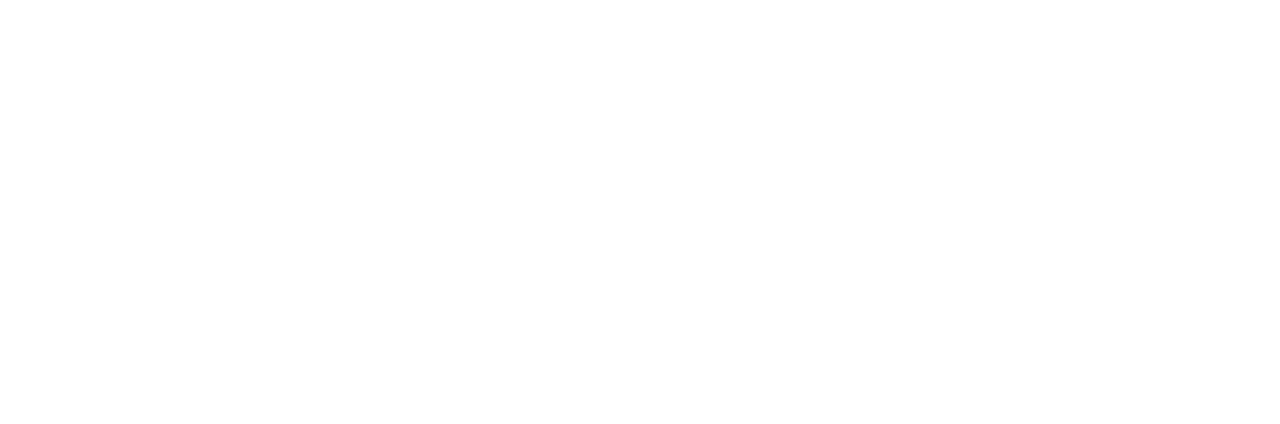
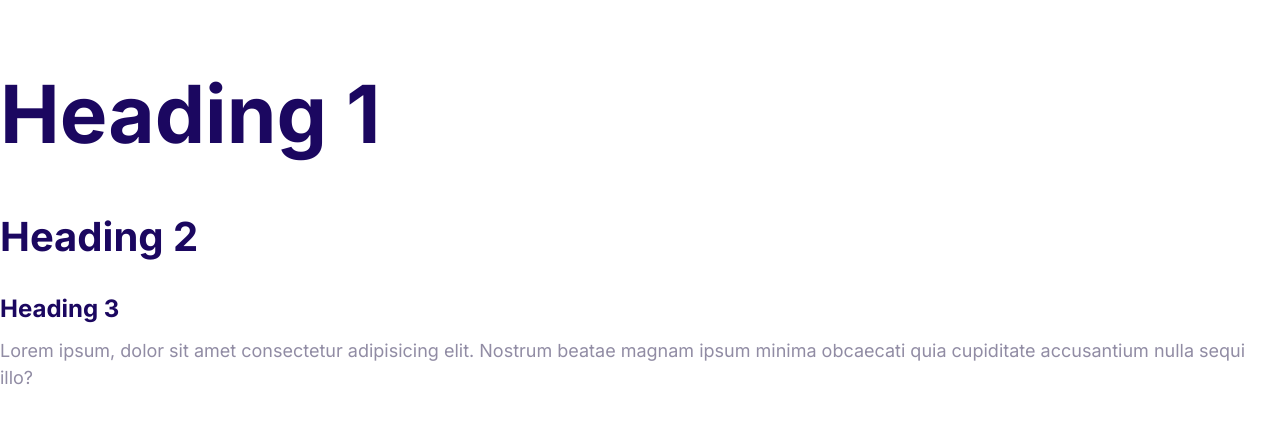
Before and after one commit to Leonard-McCook/Moshify, a plain HTML site: page index.html in a window 1280 px wide. Drawn offline with Linux system fonts and the light colour scheme.

Commit message:
Define the styles for the fonts.

```diff
--- a/css/styles.css
+++ b/css/styles.css
@@ -5,3 +5,59 @@
     --color-headings: #1b0760;
     --color-body: #918ca4;
 }
+
+html {
+    /* 62.5% of 16px = 10 px */
+    font-size: 62.5%;
+}
+
+body {
+    font-family: Inter, Arial, Helvetica, sans-serif;
+    font-size: 2.4rem;
+    line-height: 1.5;
+    color: var(--color-body);
+}
+
+h1,
+h2,
+h3 {
+    color: var(--color-headings);
+    margin-bottom: 1rem;
+}
+
+h1 {
+    /* 1 x font size of the html element */
+    font-size: 7rem;
+}
+
+h2 {
+    font-size: 4rem;
+}
+
+h3 {
+    font-size: 3rem;
+
+}
+
+p {
+    margin-top: 0;
+}
+
+@media screen and (min-width: 1024px) {
+    body {
+        font-size: 1.8rem;
+    }
+
+    h1 {
+        font-size: 8rem;
+    }
+
+    h2 {
+        font-size: 4rem;
+    }
+
+    h3 {
+        font-size: 2.4rem;
+    }
+
+}
--- a/index.html
+++ b/index.html
@@ -5,8 +5,23 @@
     <meta http-equiv="X-UA-Compatible" content="IE=edge" />
     <meta name="viewport" content="width=device-width, initial-scale=1.0" />
     <title>Document</title>
+    <link rel="preconnect" href="https://fonts.googleapis.com" />
+    <link rel="preconnect" href="https://fonts.gstatic.com" crossorigin />
+    <link
+      href="https://fonts.googleapis.com/css2?family=Inter:wght@400;700&display=swap"
+      rel="stylesheet"
+    />
     <link rel="stylesheet" href="css/normalize.css" />
     <link rel="stylesheet" href="css/styles.css" />
   </head>
-  <body></body>
+  <body>
+    <h1>Heading 1</h1>
+    <h2>Heading 2</h2>
+    <h3>Heading 3</h3>
+    <p>
+      Lorem ipsum, dolor sit amet consectetur adipisicing elit. Nostrum beatae
+      magnam ipsum minima obcaecati quia cupiditate accusantium nulla sequi
+      illo?
+    </p>
+  </body>
 </html>
```
